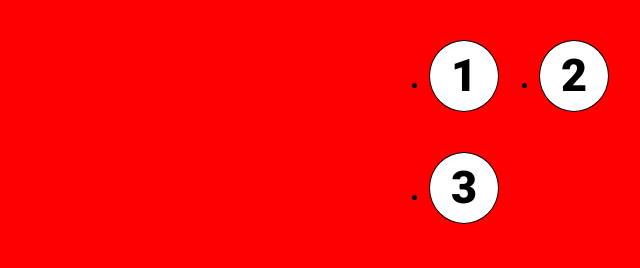
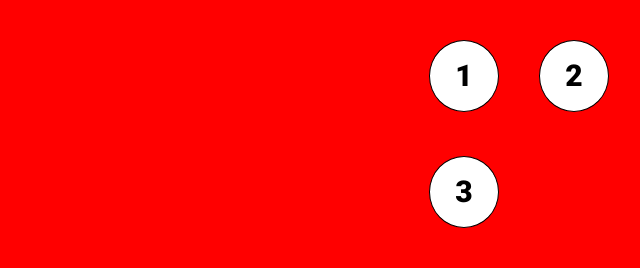
Before and after one commit to FabrizioRozzi/htmlcss-shoes, a plain HTML site: page index.html in a window 1280 px wide. Shown: the top 268 px of the page, 595-1235 px from the left. Drawn offline with Linux system fonts and the light colour scheme.

Commit message:
corretto

```diff
--- a/assets/css/style.css
+++ b/assets/css/style.css
@@ -74,7 +74,7 @@ nav{
 ul{
   position: fixed;
   padding-left: 80%;
-  display: inline-block;
+
   }
 
   li {
@@ -85,20 +85,25 @@ ul{
     margin-right: 40px;
     text-align: center;
     line-height: 70px;
+
+
+    list-style: none;
+
+  }
+
+  a{
+    display: inline-block;
     width: 70px;
+    text-decoration: none;
+    font-size: 30px;
+    color: black;
     border: 1px solid black;
     border-radius: 50%;
     background-color: white;
   }
 
-  ul li a{
-    list-style-type: none;
-    text-decoration: none;
-    font-size: 30px;
-    color: black;
-  }
-
-  li a:hover h1{
+  li:hover a{
     overflow: auto;
     box-shadow: 0px 0px 7px;
+    box-shadow: 5px 5px 2px rgba(0, 0, 0, 0.2);
   }
--- a/index.html
+++ b/index.html
@@ -17,9 +17,9 @@
   <main>
     <nav>
       <ul class="clearfix">
-        <li><a href="#1"><h1>1</h1></a></li>
-        <li><a href="#2"><h1>2</h1></a></li>
-        <li><a href="#3"><h1>3</h1></a></li>
+        <li><a href="#1">1</a></li>
+        <li><a href="#2">2</a></li>
+        <li><a href="#3">3</a></li>
       </ul>
     </nav>
     <section id="1" class="container colore-container1">
```
